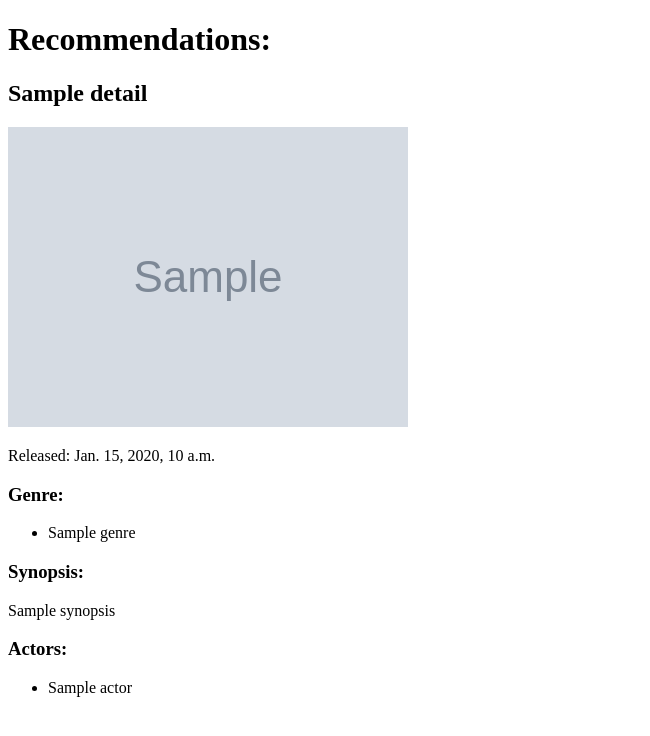
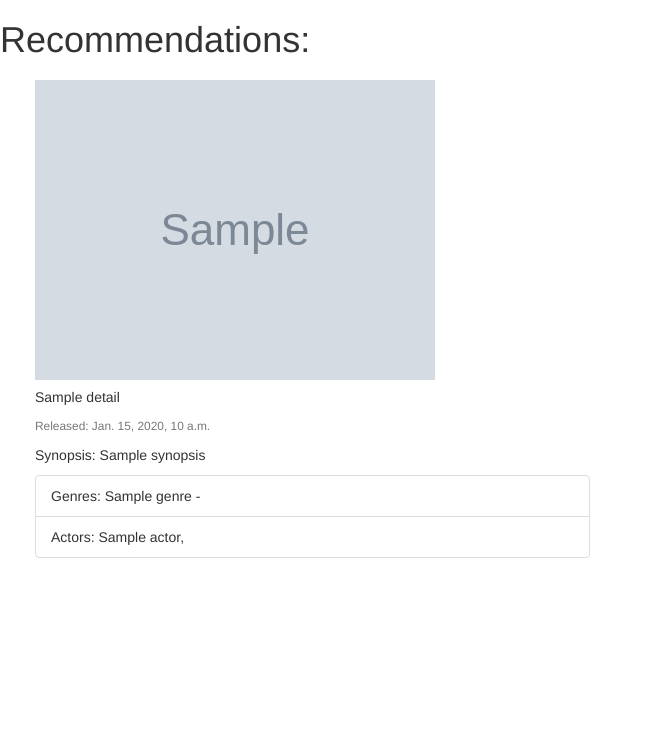
Before and after one commit to DemiMarieD/RecommenderSystems_Assignment6, a Django app: template templates/recommendations.html in a window 1280 px wide. Shown: the top 736 px of the page, without its empty margins (0-650 px from the left). Run offline with Django 3.2, Linux system fonts and the light colour scheme; the template is opened without the code that fills it: most values are stand-ins (such as "Sample title", 1, 10 or a date in 2020); grey boxes marked "Sample" are stand-in pictures; parts of the project's set-up code (start-up, migrations or seed data) failed here and were passed over; some libraries are stand-ins or nearby versions.

Commit message:
first try on design

```diff
--- a/requirements.txt
+++ b/requirements.txt
@@ -7,5 +7,4 @@ pytz==2020.1
 six==1.14.0
 sqlparse==0.3.1
 cython
-git+https://github.com/smn-ailab/PyCMF
 tmdbsimple
--- a/templates/recommendations.html
+++ b/templates/recommendations.html
@@ -3,32 +3,45 @@
 <head>
     <meta charset="UTF-8">
     <title>Recommdenations</title>
+    <link rel="stylesheet" href="https://maxcdn.bootstrapcdn.com/bootstrap/3.4.1/css/bootstrap.min.css">
+    <script src="https://code.jquery.com/jquery-3.3.1.slim.min.js" integrity="sha384-q8i/X+965DzO0rT7abK41JStQIAqVgRVzpbzo5smXKp4YfRvH+8abtTE1Pi6jizo" crossorigin="anonymous"></script>
+    <script src="https://cdnjs.cloudflare.com/ajax/libs/popper.js/1.14.7/umd/popper.min.js" integrity="sha384-UO2eT0CpHqdSJQ6hJty5KVphtPhzWj9WO1clHTMGa3JDZwrnQq4sF86dIHNDz0W1" crossorigin="anonymous"></script>
+    <script src="https://stackpath.bootstrapcdn.com/bootstrap/4.3.1/js/bootstrap.min.js" integrity="sha384-JjSmVgyd0p3pXB1rRibZUAYoIIy6OrQ6VrjIEaFf/nJGzIxFDsf4x0xIM+B07jRM" crossorigin="anonymous"></script>
+    <link rel="stylesheet" href="https://cdnjs.cloudflare.com/ajax/libs/font-awesome/4.7.0/css/font-awesome.min.css">
 </head>
 <body>
 <h1>Recommendations:</h1>
-{% for movieId, details in recommendations %}
-    <h2>{{ details.title }}</h2>
-    <img src="{{ details.posterPath }}" alt="Poster not available">
-    <p>
-        <span>Released: {{ details.releaseDate }}</span>
-        <h3>Genre:</h3>
-        <ul>
-            {% for genre in details.genres %}
-                <li>{{genre}}</li>
-            {% endfor %}
-        </ul>
-        <h3>Synopsis:</h3>
-        <p>
-            {{ details.synopsis }}
-        </p>
-        <h3>Actors:</h3>
-        <ul>
-            {% for actor in details.actors %}
-                <li>{{actor}}</li>
-            {% endfor %}
-        </ul>
-    </p>
 
-{% endfor %}
+    <div class="container"  style="margin: 20px">
+    <div class="row">
+    {% for movieId, details in recommendations %}
+        <div class="col-sm-6">
+            <div class="card border-dark mb-3" >
+                <img class="card-img-top" src="{{ details.posterPath }}" alt="Poster not available">
+                <div class="card-body">
+                    <h5 class="card-title">{{ details.title }}</h5>
+                    <p class="card-text"><small class="text-muted">Released: {{ details.releaseDate }}</small></p>
+                    <p class="card-text"> <span>Synopsis:</span> {{ details.synopsis }} </p>
+                </div>
+                <ul class="list-group list-group-flush">
+                    <li class="list-group-item">
+                        <span>Genres: </span>
+                        {% for genre in details.genres %}
+                             <span>{{genre}} - </span>
+                        {% endfor %}
+                    </li>
+                    <li class="list-group-item">
+                        <span>Actors: </span>
+                        {% for actor in details.actors %}
+                             <span>{{actor}}, </span>
+                        {% endfor %}
+                    </li>
+                </ul>
+            </div>
+        </div>
+    {% endfor %}
+    </div>
+    </div>
+
 </body>
 </html>
```
Also changed, not shown: templates/welcome.html (+21 -7 lines), db.sqlite3.
